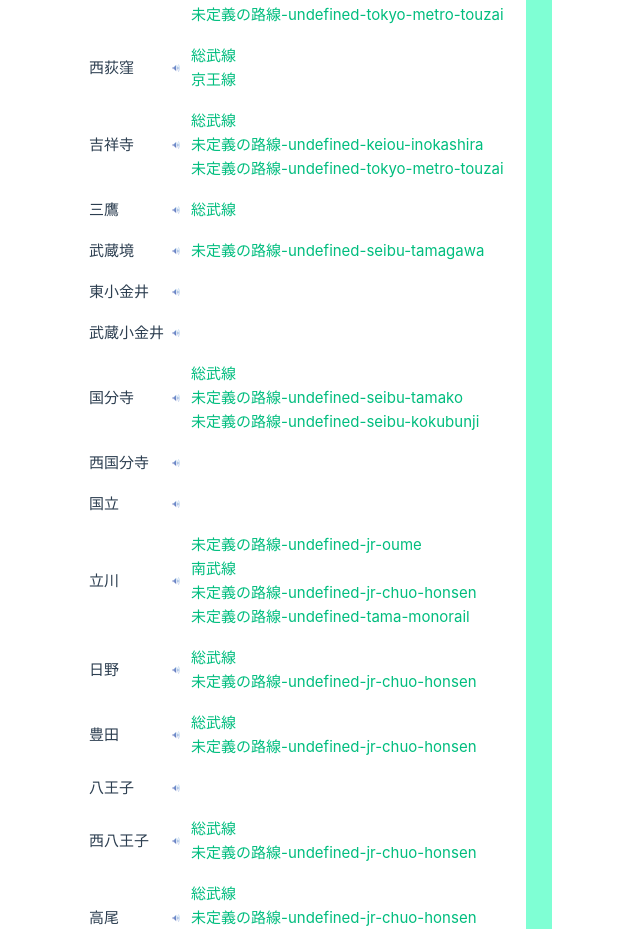
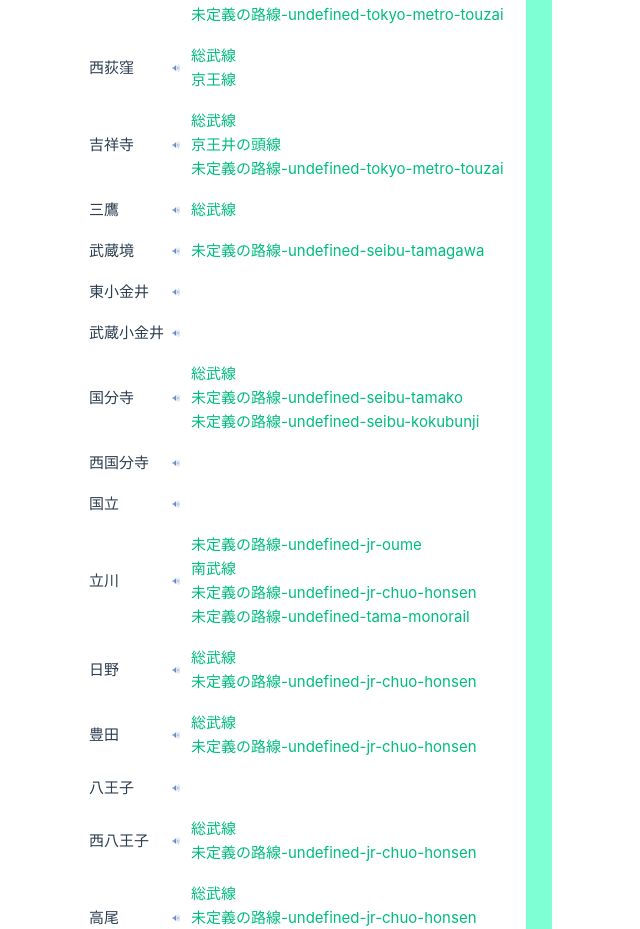
Before and after one commit to vranometria/train-route, a Vue app: page /line/jr-chuo in a window 1280 px wide. Shown: the part 987-1916 px from the top of the page, without its empty margins (552-1192 px from the left). Built offline with nearby package versions, Linux system fonts and the light colour scheme.

Commit message:
京王井の頭線を定義

```diff
--- a/src/constants/ids.ts
+++ b/src/constants/ids.ts
@@ -1309,6 +1309,20 @@
     // 京王新線
     hatsudai: "keio-hatsudai",
     hatagaya: "keio-hata-gaya",
+    // 井の頭線
+    shinsen: "keio-shinsen",
+    komaba_todaimae: "keio-komaba-todaimae",
+    ikenoue: "keio-ikenoue",
+    shindaita: "keio-shindaita",
+    higashi_matsubara: "keio-higashi-matsubara",
+    eifukucho: "keio-eifukucho",
+    nishi_eifuku: "keio-nishi-eifuku",
+    hamadayama: "keio-hamadayama",
+    takaido: "keio-takaido",
+    fujimigaoka: "keio-fujimigaoka",
+    kugayama: "keio-kugayama",
+    mitakadai: "keio-mitakadai",
+    inokashirakoen: "keio-inokashirakoen",
   },
   jr_tokai: {
     mishima: "mishima",
--- a/src/constants/lines.ts
+++ b/src/constants/lines.ts
@@ -787,7 +787,6 @@
 
 
   // 小田急
-  [LINE_IDS.odakyu.odawara]: new Line('小田原線', '小田急電鉄', [], []),
   [LINE_IDS.odakyu.enoshima]: new Line('江ノ島線', '小田急電鉄', LOCAL_ONLY, [
     new StopStationDef(STATION_IDS.odakyu.sagamiono, [
       LINE_IDS.odakyu.odawara,
@@ -1035,6 +1034,7 @@
 
   [LINE_IDS.enoshima.enoshima]: new Line('江ノ島電鉄線', '江ノ島電鉄', [], []),
   [LINE_IDS.shonam_monorail.shonan_monorail]: new Line('湘南モノレール', '湘南モノレール', [], []),
+
   // 東急
   [LINE_IDS.tokyu.toyoko]: new Line('東横線', '東急電鉄', [], []),
   [LINE_IDS.tokyu.meguro]: new Line('目黒線', '東急電鉄', [], []),
@@ -1244,5 +1244,25 @@
     new StopStationDef(STATION_IDS.keio.hatagaya),
     new StopStationDef(STATION_IDS.keio.sasatsuka),
   ]),
+  // > 京王井の頭線
+  [LINE_IDS.keiou.inokashira]: new Line('京王井の頭線', '京王電鉄', [], [
+    new StopStationDef(STATION_IDS.jr_east.shibuya),
+    new StopStationDef(STATION_IDS.keio.shinsen),
+    new StopStationDef(STATION_IDS.keio.komaba_todaimae),
+    new StopStationDef(STATION_IDS.keio.ikenoue),
+    new StopStationDef(STATION_IDS.odakyu.shimokitazawa),
+    new StopStationDef(STATION_IDS.keio.shindaita),
+    new StopStationDef(STATION_IDS.keio.higashi_matsubara),
+    new StopStationDef(STATION_IDS.keio.meidaimae),
+    new StopStationDef(STATION_IDS.keio.eifukucho),
+    new StopStationDef(STATION_IDS.keio.nishi_eifuku),
+    new StopStationDef(STATION_IDS.keio.hamadayama),
+    new StopStationDef(STATION_IDS.keio.takaido),
+    new StopStationDef(STATION_IDS.keio.fujimigaoka),
+    new StopStationDef(STATION_IDS.keio.kugayama),
+    new StopStationDef(STATION_IDS.keio.mitakadai),
+    new StopStationDef(STATION_IDS.keio.inokashirakoen),
+    new StopStationDef(STATION_IDS.jr_east.kichijoji),
+  ]),
 
 }
--- a/src/constants/stations.ts
+++ b/src/constants/stations.ts
@@ -1849,6 +1849,21 @@
   // > 京王新線
   [STATION_IDS.keio.hatsudai]: new StationInfo('初台', [], "はつだい"),
   [STATION_IDS.keio.hatagaya]: new StationInfo('幡ヶ谷', [], "はたがや"),
+  // > 京王井の頭線
+  [STATION_IDS.keio.shinsen]: new StationInfo('神泉', [], "しんせん"),
+  [STATION_IDS.keio.komaba_todaimae]: new StationInfo('駒場東大前', [], "こまばとうだいまえ"),
+  [STATION_IDS.keio.ikenoue]: new StationInfo('池ノ上', [], "いけのうえ"),
+  [STATION_IDS.keio.shindaita]: new StationInfo('新代田', [], "しんだいた"),
+  [STATION_IDS.keio.higashi_matsubara]: new StationInfo('東松原', [], "ひがしまつばら"),
+  [STATION_IDS.keio.eifukucho]: new StationInfo('永福町', [], "えいふくちょう"),
+  [STATION_IDS.keio.nishi_eifuku]: new StationInfo('西永福', [], "にしえいふく"),
+  [STATION_IDS.keio.hamadayama]: new StationInfo('浜田山', [], "はまだやま"),
+  [STATION_IDS.keio.takaido]: new StationInfo('高井戸', [], "たかいど"),
+  [STATION_IDS.keio.fujimigaoka]: new StationInfo('富士見ヶ丘', [], "ふじみがおか"),
+  [STATION_IDS.keio.kugayama]: new StationInfo('久我山', [], "くがやま"),
+  [STATION_IDS.keio.mitakadai]: new StationInfo('三鷹台', [], "みたかだい"),
+  [STATION_IDS.keio.inokashirakoen]: new StationInfo('井の頭公園', [], "いのかしどうこうえん"),
+
 
   // 東急
   // ＞田園都市線
```
